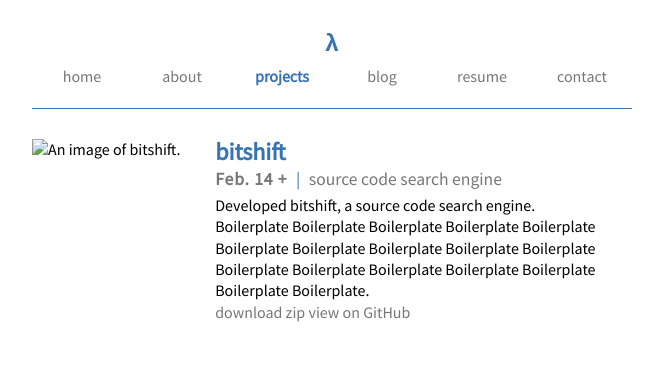
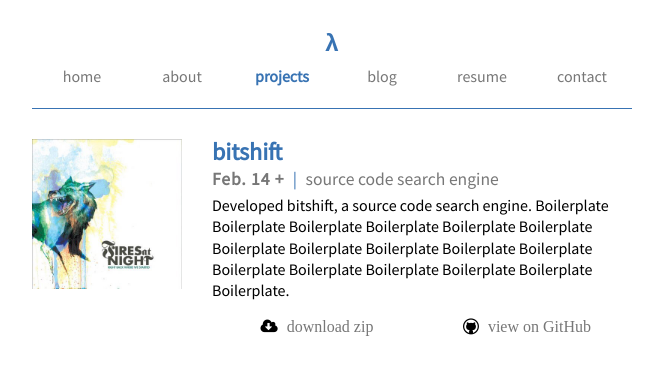
Before and after one commit to sevko/sevko.github.io, a Jekyll site: the page built from projects/index.html, in a window 1280 px wide. Shown: the top 375 px of the page, without its empty margins (308-971 px from the left). Built offline with Jekyll 4.4.1, drawn with Linux system fonts in a browser that asks for light colours; some web fonts are replaced.

Commit message:
Finish styling projects page; add images/fonts.
projects/index.html, css/projects.sass
	-Finish styling/structuring projects page.
	-Add github/download links.

fonts/projects/*, img/projects/bitshift/*
	-Add projects page resource files: a custom awesome fonts
	package for link icons, and a sample image for the only project
	currently displayed (will be changed.)

```diff
--- a/css/projects.sass
+++ b/css/projects.sass
@@ -1,19 +1,22 @@
 ---
 ---
 
+@import mixins
 @import variables
+
+@include font("projects")
 
 div.project
 	>div.text, >img
 		display: inline-block
 		vertical-align: top
-		width: 65%
+		width: 70%
 
 	>img
-		$size: 160px
+		$size: 25%
 
 		height: $size
-		margin-right: 20px
+		margin-right: 5%
 		width: $size
 
 	>div.text
@@ -33,3 +36,22 @@ div.project
 			>span.separator
 				color: $baseColor1
 				margin: 0 5px
+
+		>div.links
+			font-family: projects
+			margin-top: 14px
+			width: 100%
+
+			div
+				display: inline-block
+				text-align: center
+				width: 50%
+
+				&.download:before
+					content: "\e800"
+
+				&.github:before
+					content: "\e801"
+
+				a
+					padding-left: 5px
--- a/projects/index.html
+++ b/projects/index.html
@@ -9,8 +9,8 @@ sitemap:
 
 {% for project in site.data.projects %}
 	<div class="project">
-		<img src="/img/projects/{{ project.img }}" alt="An image of {{ project.name }}.">
-		<div class="text">
+		<img src="/img/projects/{{ project.img }}" alt="An image of {{ project.name }}."
+		><div class="text">
 			<h1>{{ project.name }}</h1>
 			<div class="meta">
 				<span class="time">{{ project.time }} +</span>
@@ -19,8 +19,12 @@ sitemap:
 			</div>
 			<div>{{ project.description }}</div>
 			<div class="links">
-				<a href="https://github.com/{{ project.github.url }}/{{ project.github.branch }}.zip">download zip</a>
-				<a href="https://github.com/{{ project.github.url }}">view on GitHub</a>
+				<div class="download">
+					<a href="https://github.com/{{ project.github.url }}/{{ project.github.branch }}.zip">download zip</a>
+				</div
+				><div class="github">
+					<a href="https://github.com/{{ project.github.url }}">view on GitHub</a>
+				</div>
 			</div>
 		</div>
 	</div>
```
Also changed, not shown: fonts/projects/projects.svg (added), fonts/projects/projects.ttf (added), fonts/projects/projects.woff (added), img/projects/bitshift/sample.jpg (added), 1 other file.
